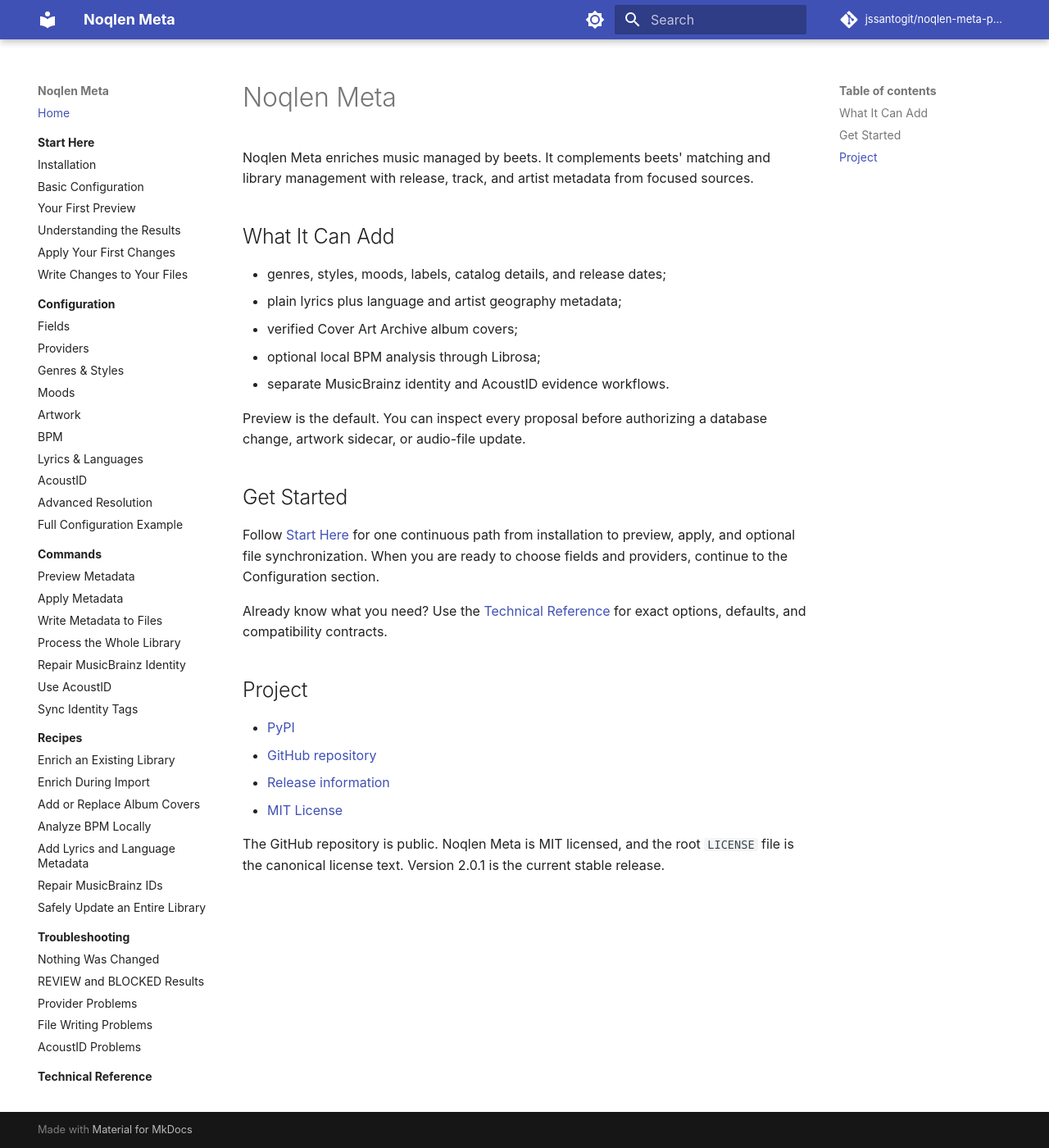
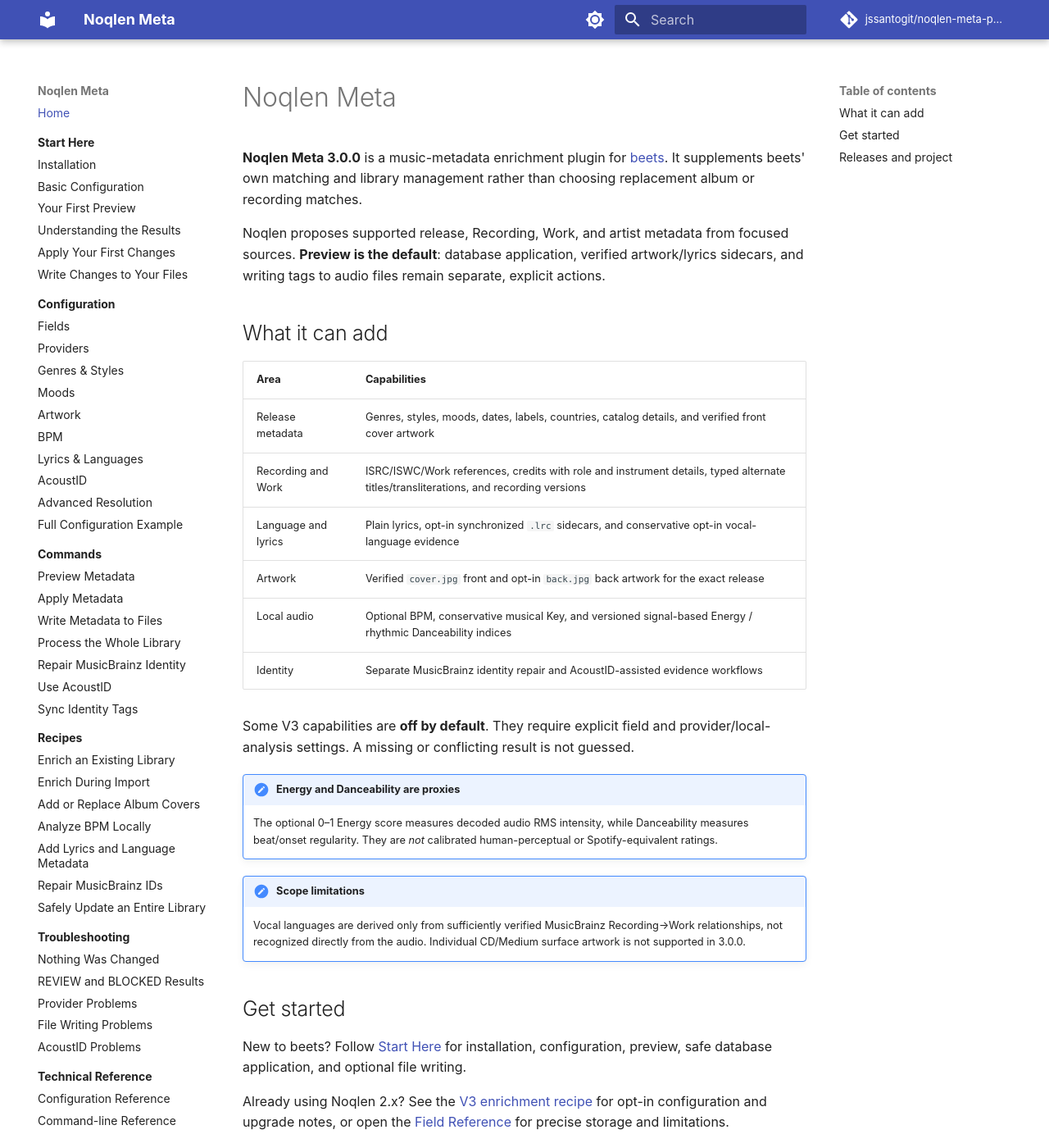
Before and after one commit to jssantogit/noqlen-meta-plugin, an MkDocs documentation site: the page built from site-docs/index.md, in a window 1280 px wide and 1400 px high. Shown: the whole window at 82% size. Built offline with MkDocs 1.6.1 and Material for MkDocs 9.7.7, drawn with Linux system fonts in a browser that asks for light colours; comment, search, counter and statistics services are not loaded; some of the changed text lies outside the part shown.

Commit message:
docs(v3): replace stale release candidate state with verified 3.0.0 publication

```diff
--- a/site-docs/index.md
+++ b/site-docs/index.md
@@ -1,37 +1,58 @@
 # Noqlen Meta
 
-Noqlen Meta enriches music managed by beets. It complements beets' matching and
-library management with release, track, and artist metadata from focused
-sources.
+**Noqlen Meta 3.0.0** is a music-metadata enrichment plugin for
+[beets](https://beets.io/). It supplements beets' own matching and library
+management rather than choosing replacement album or recording matches.
 
-## What It Can Add
+Noqlen proposes supported release, Recording, Work, and artist metadata from
+focused sources. **Preview is the default**: database application, verified
+artwork/lyrics sidecars, and writing tags to audio files remain separate,
+explicit actions.
 
-- genres, styles, moods, labels, catalog details, and release dates;
-- plain lyrics plus language and artist geography metadata;
-- verified Cover Art Archive album covers;
-- optional local BPM analysis through Librosa;
-- separate MusicBrainz identity and AcoustID evidence workflows.
+## What it can add
 
-Preview is the default. You can inspect every proposal before authorizing a
-database change, artwork sidecar, or audio-file update.
+| Area | Capabilities |
+| --- | --- |
+| Release metadata | Genres, styles, moods, dates, labels, countries, catalog details, and verified front cover artwork |
+| Recording and Work | ISRC/ISWC/Work references, credits with role and instrument details, typed alternate titles/transliterations, and recording versions |
+| Language and lyrics | Plain lyrics, opt-in synchronized `.lrc` sidecars, and conservative opt-in vocal-language evidence |
+| Artwork | Verified `cover.jpg` front and opt-in `back.jpg` back artwork for the exact release |
+| Local audio | Optional BPM, conservative musical Key, and versioned signal-based Energy / rhythmic Danceability indices |
+| Identity | Separate MusicBrainz identity repair and AcoustID-assisted evidence workflows |
 
-## Get Started
+Some V3 capabilities are **off by default**. They require explicit field and
+provider/local-analysis settings. A missing or conflicting result is not guessed.
 
-Follow [Start Here](start-here/index.md) for one continuous path from
-installation to preview, apply, and optional file synchronization. When you are
-ready to choose fields and providers, continue to the Configuration section.
+!!! note "Energy and Danceability are proxies"
+    The optional 0–1 Energy score measures decoded audio RMS intensity, while
+    Danceability measures beat/onset regularity. They are *not* calibrated
+    human-perceptual or Spotify-equivalent ratings.
 
-Already know what you need? Use the
-[Technical Reference](technical-reference/index.md) for exact options, defaults,
-and compatibility contracts.
+!!! note "Scope limitations"
+    Vocal languages are derived only from sufficiently verified MusicBrainz
+    Recording→Work relationships, not recognized directly from the audio.
+    Individual CD/Medium surface artwork is not supported in 3.0.0.
 
-## Project
+## Get started
 
-- [PyPI](https://pypi.org/project/beets-noqlenmeta/)
+New to beets? Follow [Start Here](start-here/index.md) for installation,
+configuration, preview, safe database application, and optional file writing.
+
+Already using Noqlen 2.x? See the
+[V3 enrichment recipe](recipes/v3-enrichment.md) for opt-in configuration and
+upgrade notes, or open the [Field Reference](technical-reference/fields.md)
+for precise storage and limitations.
+
+## Releases and project
+
+- [Latest published release](https://github.com/jssantogit/noqlen-meta-plugin/releases/tag/v3.0.0)
+- [Install from PyPI](https://pypi.org/project/beets-noqlenmeta/)
+- [Release history and documentation versions](project/release.md)
 - [GitHub repository](https://github.com/jssantogit/noqlen-meta-plugin)
-- [Release information](project/release.md)
 - [MIT License](https://github.com/jssantogit/noqlen-meta-plugin/blob/main/LICENSE)
 
-The GitHub repository is public. Noqlen Meta is MIT licensed, and the root
-`LICENSE` file is the canonical license text. Version 2.0.1 is the current
-stable release.
+The canonical documentation is
+[noqlen-meta.readthedocs.io/en/stable/](https://noqlen-meta.readthedocs.io/en/stable/).
+Published version 3.0.0 was released on October 30, 2026. The versioned
+documentation is built from its corresponding Git tag and may not include
+later documentation-only improvements until a subsequent release.
```
